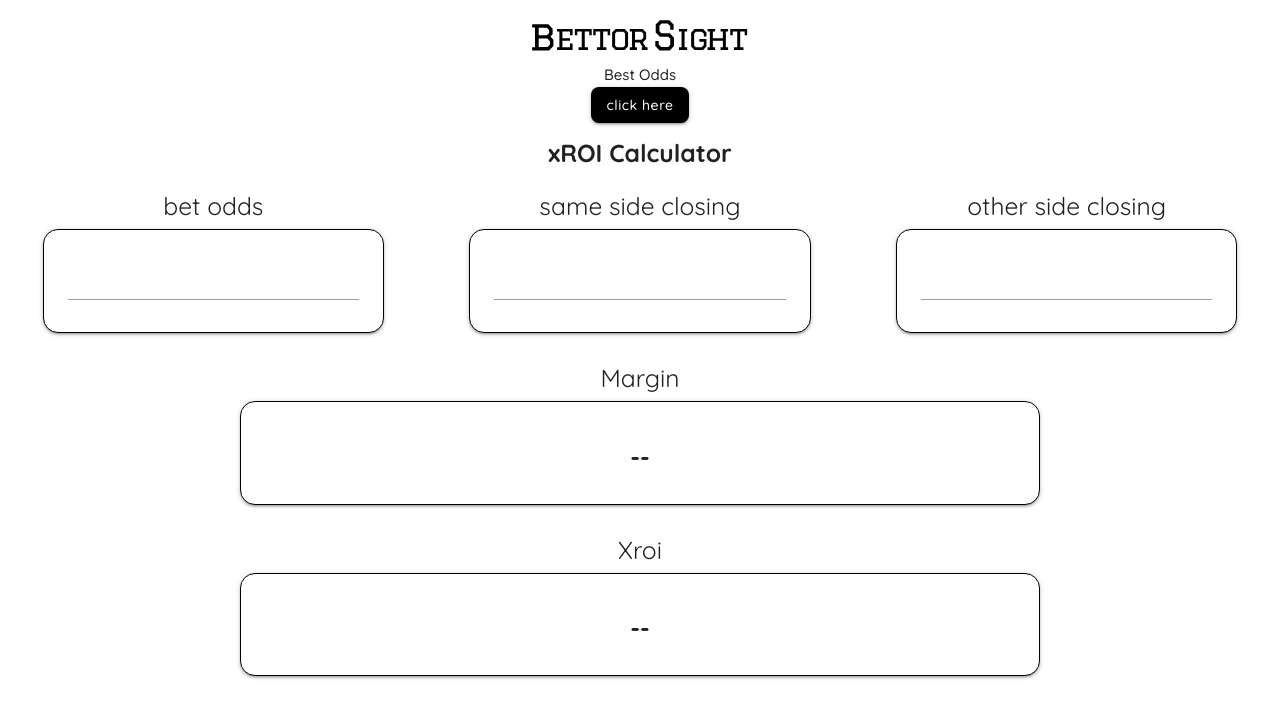
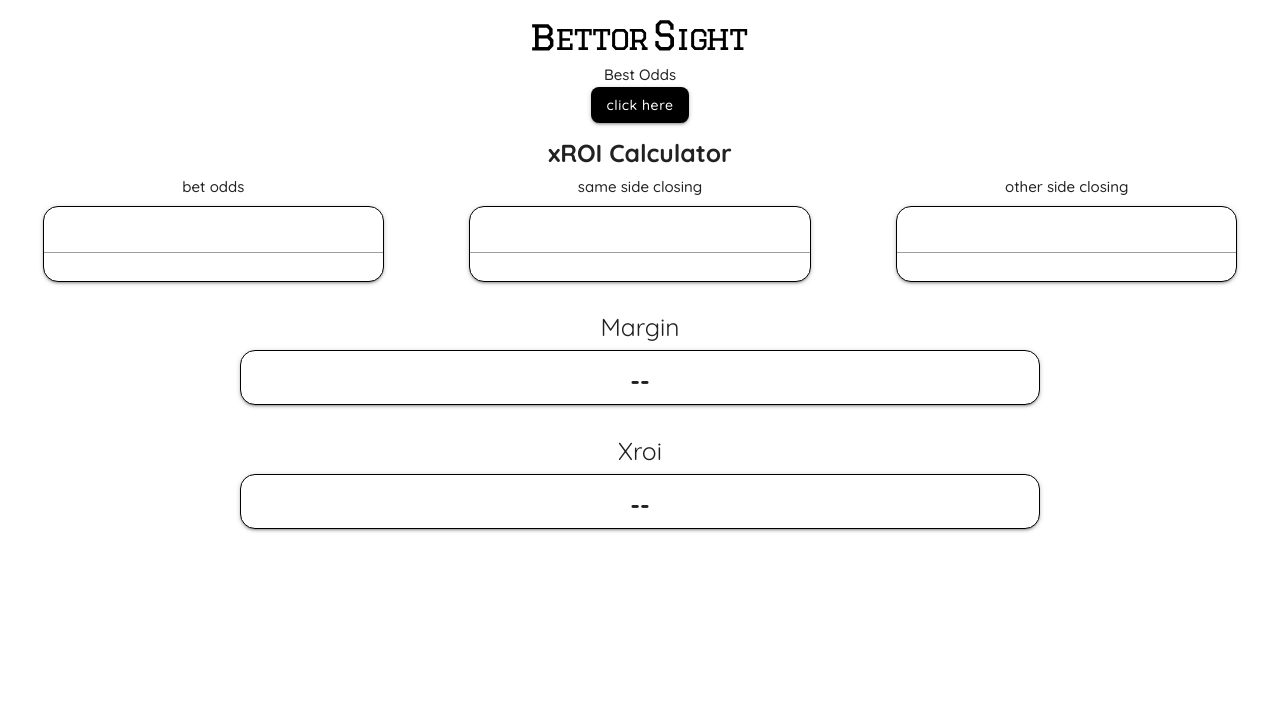
Before and after one commit to wisdom-weaver/bettorsight-xroi-app, a React (Create React App) app: page / in a window 1280 px wide. Shown: the top 718 px of the page. Built offline with nearby package versions, Linux system fonts and the light colour scheme.

Commit message:
layout fix-4

```diff
--- a/src/index.css
+++ b/src/index.css
@@ -106,6 +106,12 @@
   height: 8vh;
 }
 
+.align-items-flex-end {
+  -webkit-box-align: end;
+      -ms-flex-align: end;
+          align-items: flex-end;
+}
+
 .head {
   font-weight: 700;
 }
--- a/src/index.scss
+++ b/src/index.scss
@@ -63,6 +63,10 @@
   }
 }
 
+.align-items-flex-end{
+  align-items: flex-end;
+}
+
 .head{
   font-weight: 700;
 }
--- a/src/views/Home.js
+++ b/src/views/Home.js
@@ -85,51 +85,51 @@
         <div className="btn large-btn black-btn m5">click here</div>
       </div>
       <h5 className="center head">xROI Calculator</h5>
-      <div className="row-flex">
+      <div className="row-flex align-items-flex-end">
         <div className="flex-grow-1 center">
           <div style={parts3_style} className="">
-            <h5 className="center">bet odds</h5>
+            <p className="center">bet odds</p>
             <div className="card round-card border-black">
-              <div className="card-content">
+              <div className="">
                 <input
                   className="center"
                   onChange={(e) => set_bet_odds(e.target.value)}
                   type="text"
                   value={bet_odds}
                 />
-                <p className="center">{decimal_1 && round2(decimal_1)}</p>
+                <p className="spacing-20px center">{decimal_1 && round2(decimal_1)}</p>
               </div>
             </div>
           </div>
         </div>
         <div className="flex-grow-1 center">
           <div style={parts3_style} className="">
-            <h5 className="center">same side closing</h5>
+            <p className="center">same side closing</p>
             <div className="card round-card border-black">
-              <div className="card-content">
+              <div className="">
                 <input
                   className="center"
                   onChange={(e) => set_same_side(e.target.value)}
                   type="text"
                   value={same_side}
                 />
-                <p className="center">{decimal_2 && round2(decimal_2)}</p>
+                <p className="spacing-20px center">{decimal_2 && round2(decimal_2)}</p>
               </div>
             </div>
           </div>
         </div>
         <div className="flex-grow-1 center">
           <div style={parts3_style} className="">
-            <h5 className="center">other side closing</h5>
+            <p className="center">other side closing</p>
             <div className="card round-card border-black">
-              <div className="card-content">
+              <div className="">
                 <input
                   className="center"
                   onChange={(e) => set_other_side(e.target.value)}
                   type="text"
                   value={other_side}
                 />
-                <p className="center">{decimal_3 && round2(decimal_3)}</p>
+                <p className="spacing-20px  center">{decimal_3 && round2(decimal_3)}</p>
               </div>
             </div>
           </div>
@@ -139,7 +139,7 @@
         <div style={result2boxes_style} className="">
           <h5 className="center">Margin</h5>
           <div className="card round-card border-black">
-            <div className="card-content">
+            <div className="">
               <h5 className="center head">
                 {(margin && round3(margin)) || "--"}
               </h5>
@@ -149,7 +149,7 @@
         <div style={result2boxes_style} className="">
           <h5 className="center">Xroi</h5>
           <div className="card round-card border-black">
-            <div className="card-content">
+            <div className="">
               <h5 className="center head">
                 {(xroi && <>{round3(xroi)} %</>) || "--"}
               </h5>
```
Also changed, not shown: 1 other file (tests, documents, lock files or other folders).
